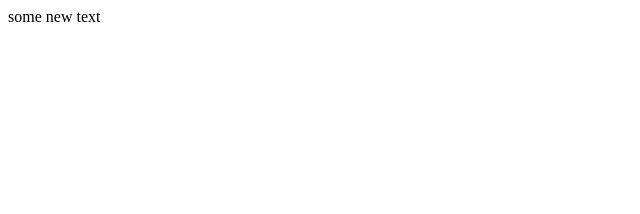
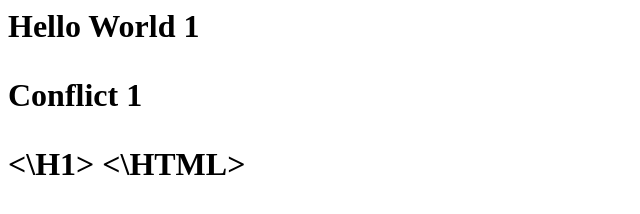
Before and after one commit to EliSteklov/GitHubTest, a plain HTML site: page index.html in a window 1280 px wide. Shown: the whole page, without its empty margins (0-640 px from the left). Drawn offline with Linux system fonts and the light colour scheme.

Commit message:
Update index.html

```diff
--- a/index.html
+++ b/index.html
@@ -1 +1,6 @@
-some new text
+<HTML>
+	<H1>
+		<p>Hello World 1</p>
+		<p>Conflict 1</p>
+	<\H1>
+<\HTML>
```
